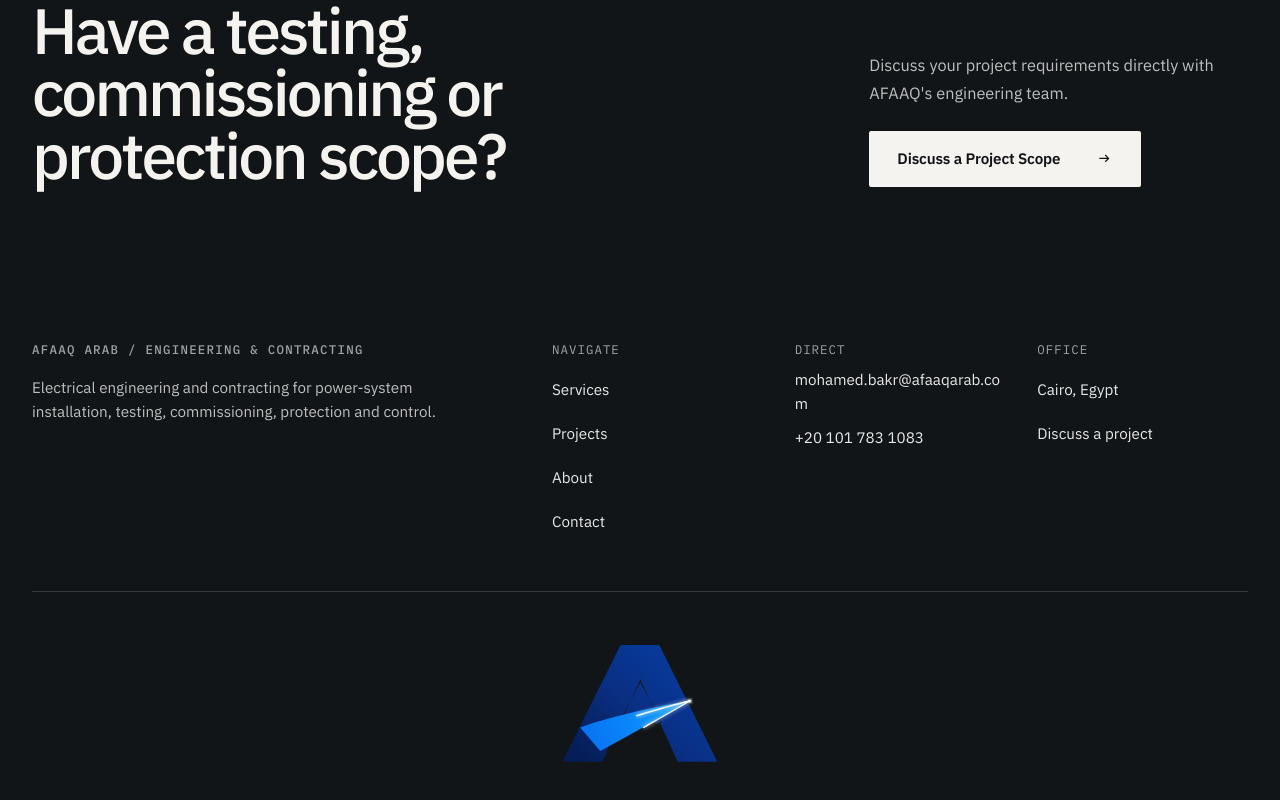
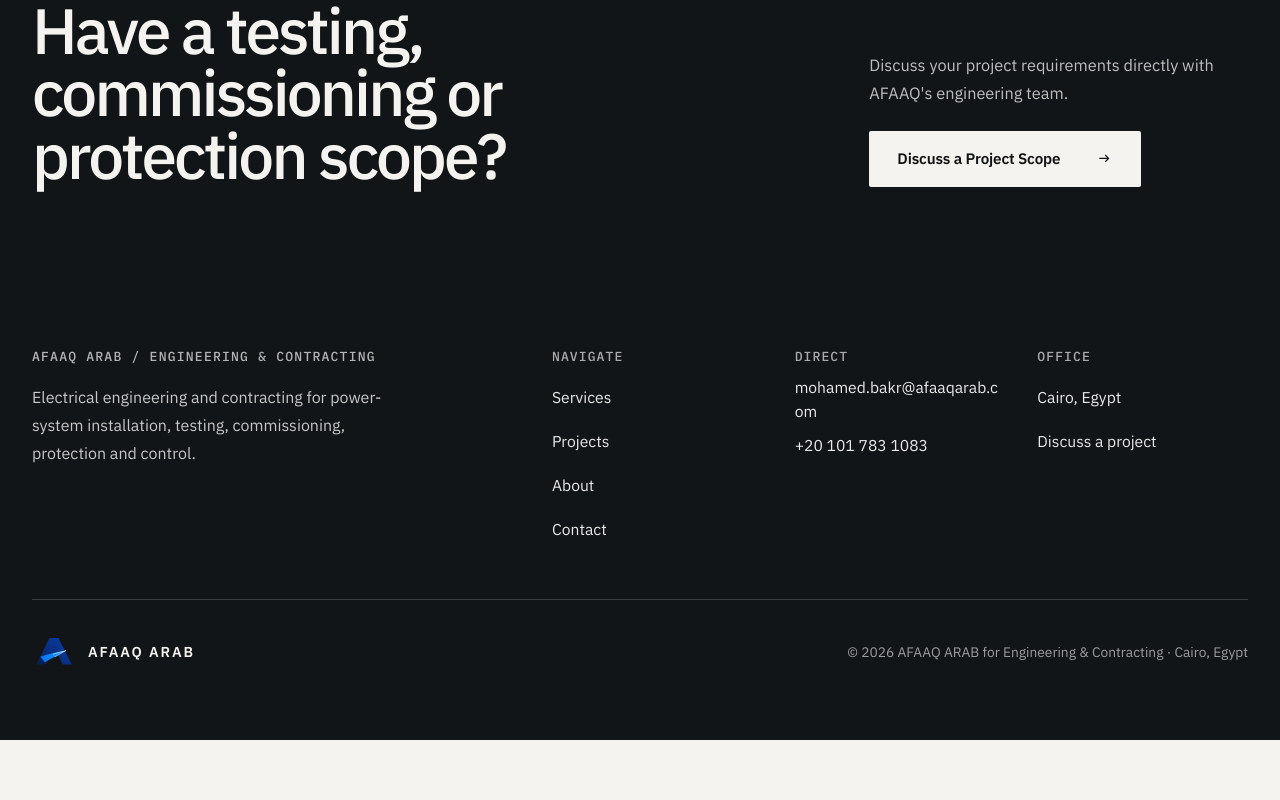
Before and after one commit to ahmedmohameda7222-ship-it/AFAQQ, a Next.js app: page / in a window 1280 px wide. Shown: the part 5293-6093 px from the top of the page. After the commit the page ends 6033 px from the top, so only its background shows below. Built offline with nearby package versions, Linux system fonts and the light colour scheme; no server answers.

Commit message:
Refine footer hierarchy and closing brand row

```diff
--- a/src/components/layout/site-footer.tsx
+++ b/src/components/layout/site-footer.tsx
@@ -3,24 +3,27 @@
 import { company } from "@/content/company";
 import { Container } from "./container";
 
-const footerLinkClass = "inline-flex min-h-11 items-center";
+const footerLinkClass = "inline-flex min-h-11 items-center text-white/90 transition-colors hover:text-white";
 
 export function SiteFooter() {
+  const year = new Date().getFullYear();
+
   return (
-    <footer className="bg-[var(--graphite)] py-11 text-[#f4f3ef] md:py-14">
+    <footer className="bg-[var(--graphite)] py-12 text-[#f4f3ef] md:py-16">
       <Container>
-        <div className="grid gap-9 md:grid-cols-12 md:gap-8">
-          <div className="md:col-span-5">
-            <p className="font-technical m-0 text-[0.78rem] font-medium uppercase leading-5 tracking-[0.1em] text-white/60">
+        <div className="grid gap-10 md:grid-cols-12 md:gap-8">
+          <div className="md:col-span-4">
+            <p className="font-technical m-0 text-[0.82rem] font-medium uppercase leading-5 tracking-[0.09em] text-white/68">
               AFAAQ ARAB / Engineering & Contracting
             </p>
-            <p className="mt-4 max-w-md text-[0.95rem] leading-6 text-white/72">
+            <p className="mt-4 max-w-md text-[1rem] leading-7 text-white/76">
               Electrical engineering and contracting for power-system installation, testing, commissioning, protection and control.
             </p>
           </div>
-          <div className="grid grid-cols-1 gap-6 text-[0.95rem] leading-6 text-white/90 sm:grid-cols-3 sm:gap-8 md:col-span-7">
+
+          <div className="grid grid-cols-1 gap-7 text-[0.98rem] leading-6 sm:grid-cols-3 sm:gap-8 md:col-span-7 md:col-start-6">
             <div>
-              <p className="font-technical mb-2 text-[0.78rem] uppercase leading-5 tracking-[0.08em] text-white/60">Navigate</p>
+              <p className="font-technical mb-2 text-[0.82rem] font-medium uppercase leading-5 tracking-[0.08em] text-white/64">Navigate</p>
               <div className="grid">
                 <Link href="/services" className={footerLinkClass}>Services</Link>
                 <Link href="/projects" className={footerLinkClass}>Projects</Link>
@@ -29,32 +32,36 @@
               </div>
             </div>
             <div>
-              <p className="font-technical mb-2 text-[0.78rem] uppercase leading-5 tracking-[0.08em] text-white/60">Direct</p>
+              <p className="font-technical mb-2 text-[0.82rem] font-medium uppercase leading-5 tracking-[0.08em] text-white/64">Direct</p>
               <div className="grid">
                 <a href={`mailto:${company.email}`} className={`${footerLinkClass} break-all`}>{company.email}</a>
                 <a href={`tel:${company.phone.replace(/\s/g, "")}`} className={footerLinkClass}>{company.phone}</a>
               </div>
             </div>
             <div>
-              <p className="font-technical mb-2 text-[0.78rem] uppercase leading-5 tracking-[0.08em] text-white/60">Office</p>
+              <p className="font-technical mb-2 text-[0.82rem] font-medium uppercase leading-5 tracking-[0.08em] text-white/64">Office</p>
               <div className="grid">
-                <span className="inline-flex min-h-11 items-center">{company.location}</span>
+                <span className="inline-flex min-h-11 items-center text-white/90">{company.location}</span>
                 <Link href="/contact" className={footerLinkClass}>Discuss a project</Link>
               </div>
             </div>
           </div>
         </div>
 
-        <div className="mt-9 border-t border-white/15 pt-9 md:mt-12 md:pt-12">
-          <div className="flex justify-center">
+        <div className="mt-10 flex flex-col gap-5 border-t border-white/16 pt-6 sm:flex-row sm:items-center sm:justify-between md:mt-12 md:pt-7">
+          <Link href="/" className="inline-flex min-h-12 items-center gap-3" aria-label="AFAAQ ARAB home">
             <Image
               src="/brand/afaaq-mark.svg"
-              alt="AFAAQ ARAB logo"
-              width={300}
-              height={200}
-              className="h-auto w-24 object-contain sm:w-32 md:w-40 lg:w-48"
+              alt=""
+              width={48}
+              height={32}
+              className="w-11 shrink-0 object-contain"
             />
-          </div>
+            <span className="text-[0.9rem] font-semibold tracking-[0.13em]">AFAAQ ARAB</span>
+          </Link>
+          <p className="m-0 max-w-2xl text-[0.86rem] leading-6 text-white/58 sm:text-right">
+            © {year} {company.legalName} · {company.location}
+          </p>
         </div>
       </Container>
     </footer>
```
